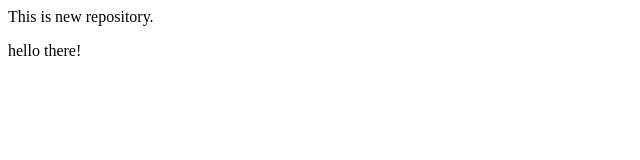
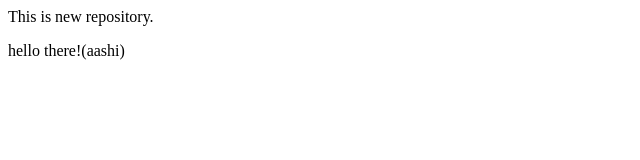
Before and after one commit to mansisingh0708/localrepo, a plain HTML site: page index.html in a window 1280 px wide. Shown: the full height of the page, 0-640 px from the left. Drawn offline with Linux system fonts and the light colour scheme.

Commit message:
aashi added

```diff
--- a/index.html
+++ b/index.html
@@ -1,2 +1,2 @@
 <p>This is new repository.</p>
-<p>hello there!</p>
+<p>hello there!(aashi)</p>
```
